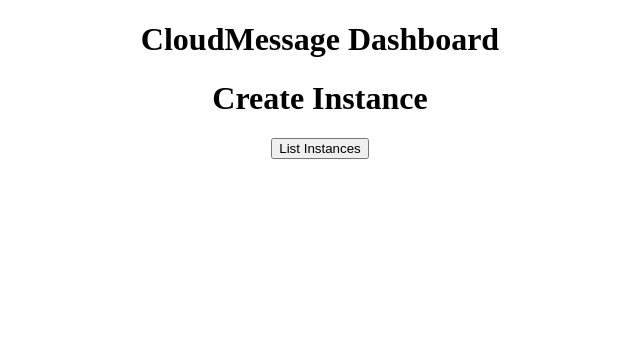
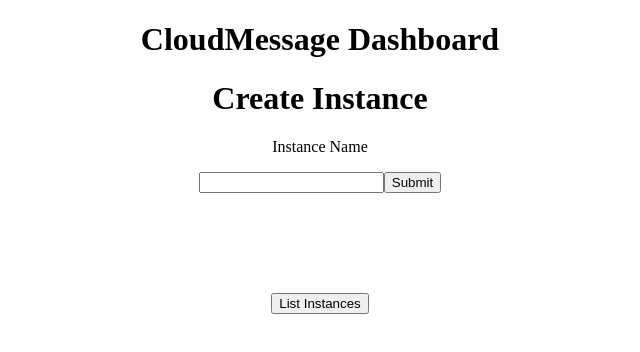
Before and after one commit to cloudmessage/cloudmessage-frontend, a React (Create React App) app: page / in a window 1280 px wide. Both pictures are taken after a click on the button "Create Instance". Shown: the top 352 px of the page, without its empty margins (320-960 px from the left). Built offline with nearby package versions, Linux system fonts and the light colour scheme; no server answers.

Commit message:
Add CreateInstance form with placeholder for handleSubmit

```diff
--- a/src/components/CreateInstance.tsx
+++ b/src/components/CreateInstance.tsx
@@ -1,10 +1,28 @@
 import React from 'react';
 
 function CreateInstance({ onClickListInstances}: any) {
+
+  function handleSubmit(e: React.FormEvent) {
+    e.preventDefault();
+    console.log("form submitted");
+  }
+
   return (
     <>
       <h1>Create Instance</h1>
-      <button onClick={onClickListInstances}>List Instances</button>
+      <form onSubmit={handleSubmit}>
+        <label>
+          <p>Instance Name</p>
+          <input name="name" />
+        </label>
+        <button type="submit">Submit</button>
+      </form>
+      <button
+        style={{marginTop: "100px"}}
+        onClick={onClickListInstances}
+      >
+        List Instances
+      </button>
     </>
   );
 }
```
